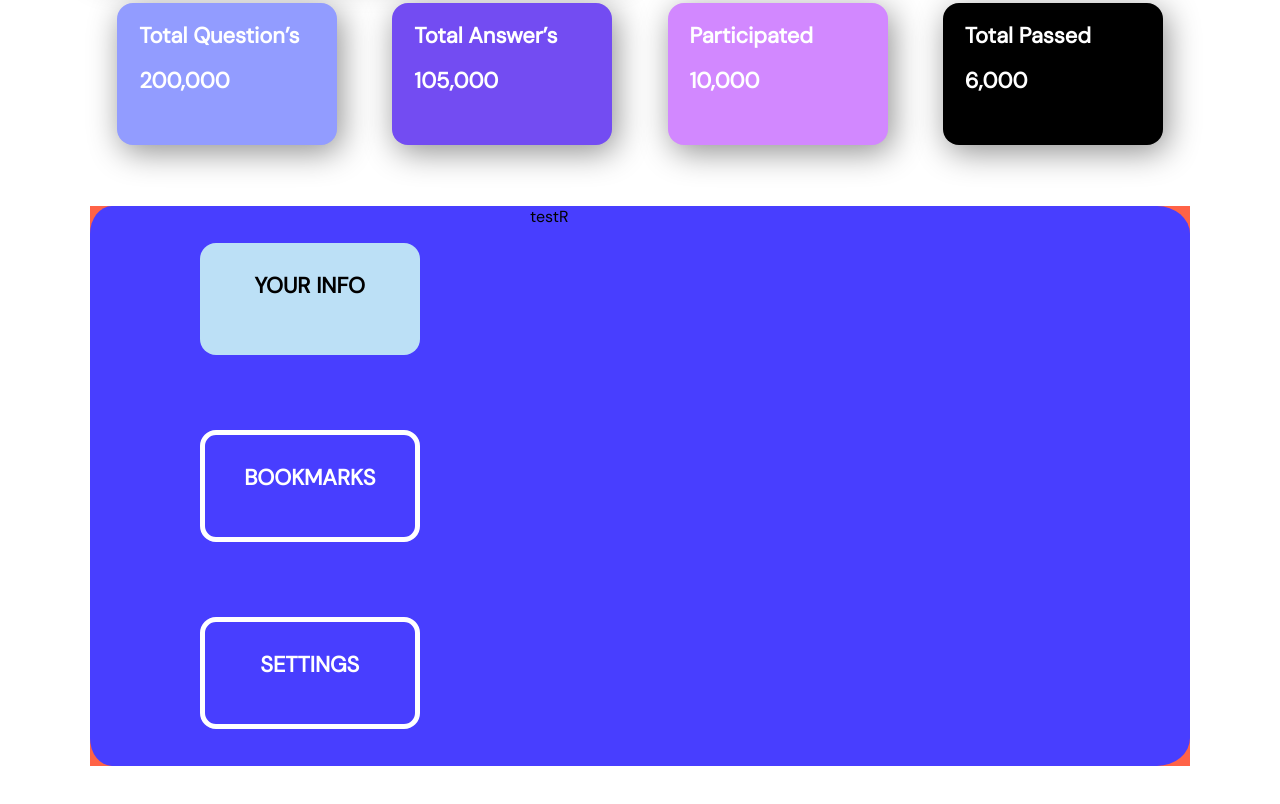
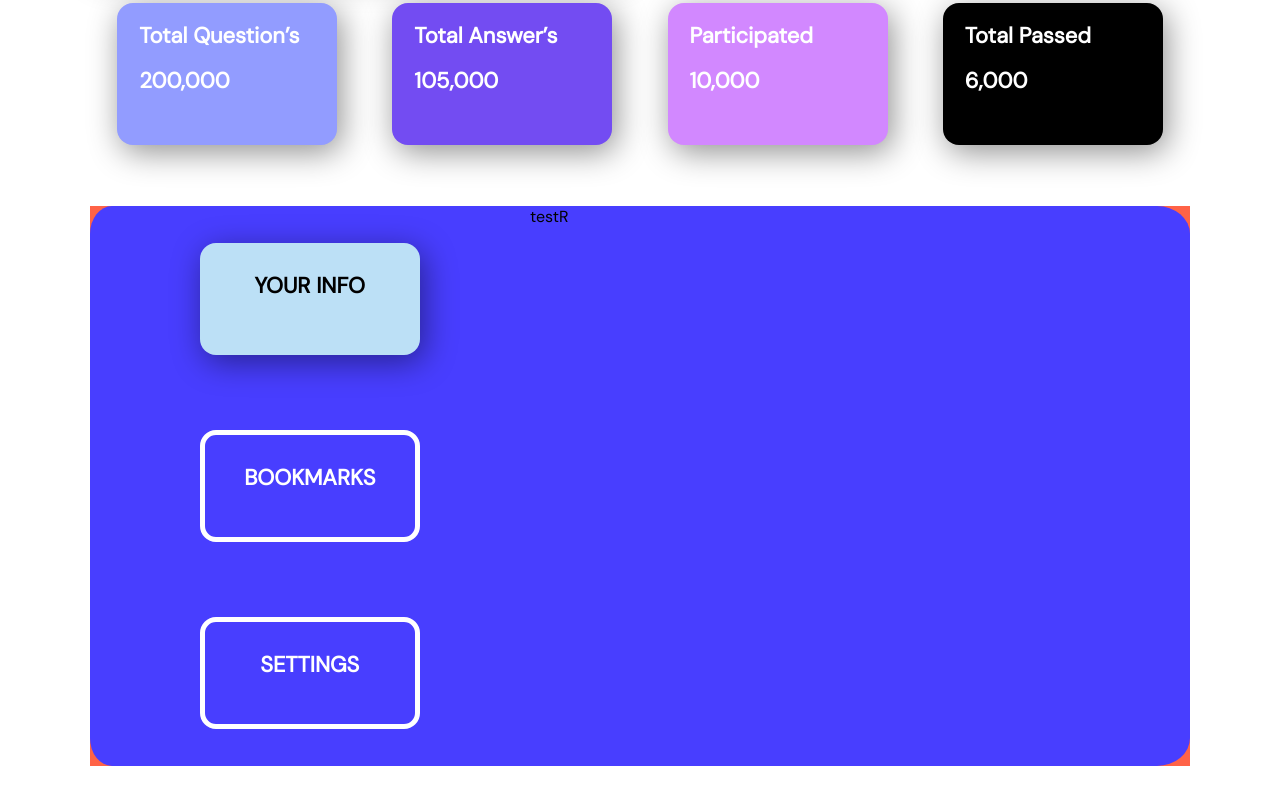
Before and after one commit to yesrab/micro-project-2, a plain HTML site: page index.html in a window 1280 px wide. Shown: the part 890-1694 px from the top of the page. Drawn offline with nearby package versions, Linux system fonts and the light colour scheme; a web font is replaced by a local one.

Commit message:
added dropShadow

```diff
--- a/stylesheets/styles.css
+++ b/stylesheets/styles.css
@@ -183,7 +183,6 @@ label.material-symbols-rounded {
   font-weight: 700;
   font-size: 2ch;
   line-height: 1.9em;
-  align-items: center;
   border: 5px solid white;
   border-radius: 16px;
   color: white;
@@ -192,6 +191,7 @@ label.material-symbols-rounded {
   background-color: rgb(188, 224, 246);
   border: rgb(188, 224, 246);
   color: black;
+  box-shadow: 4px 7px 32px 0px #00000070;
 }
 #rightHalf {
   width: 60%;
```
